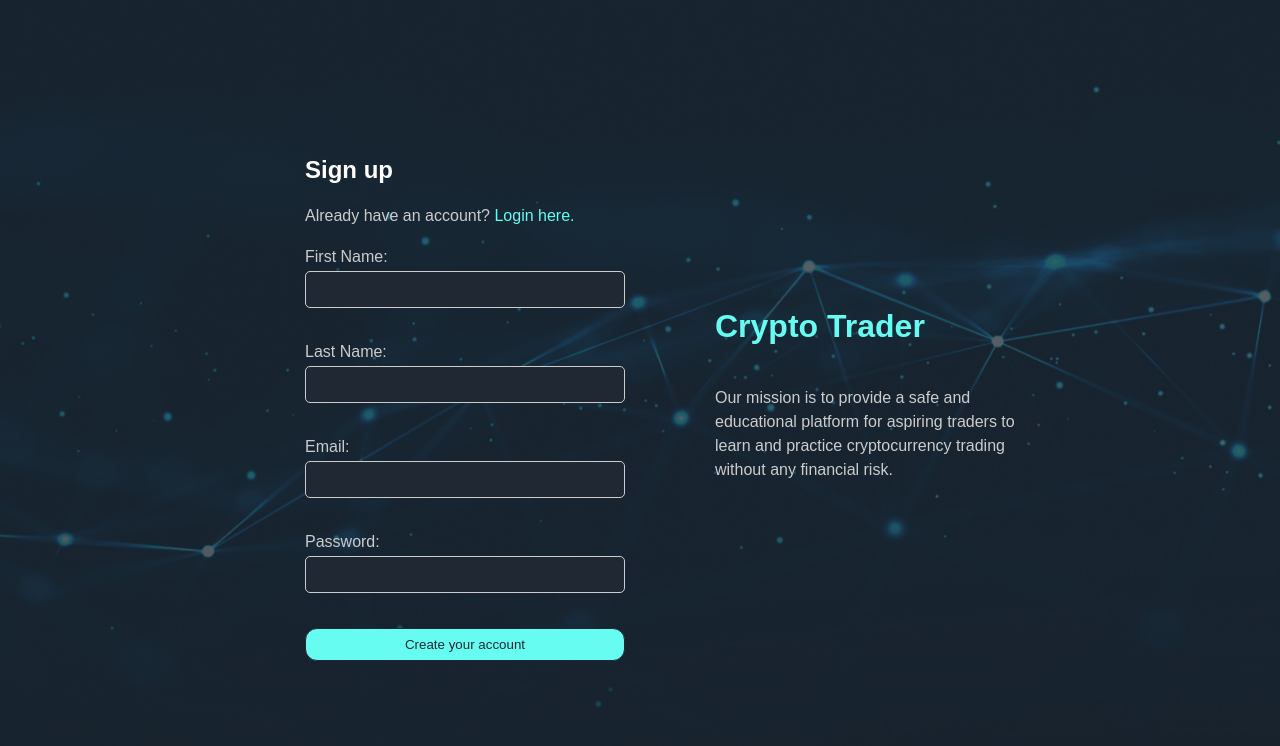
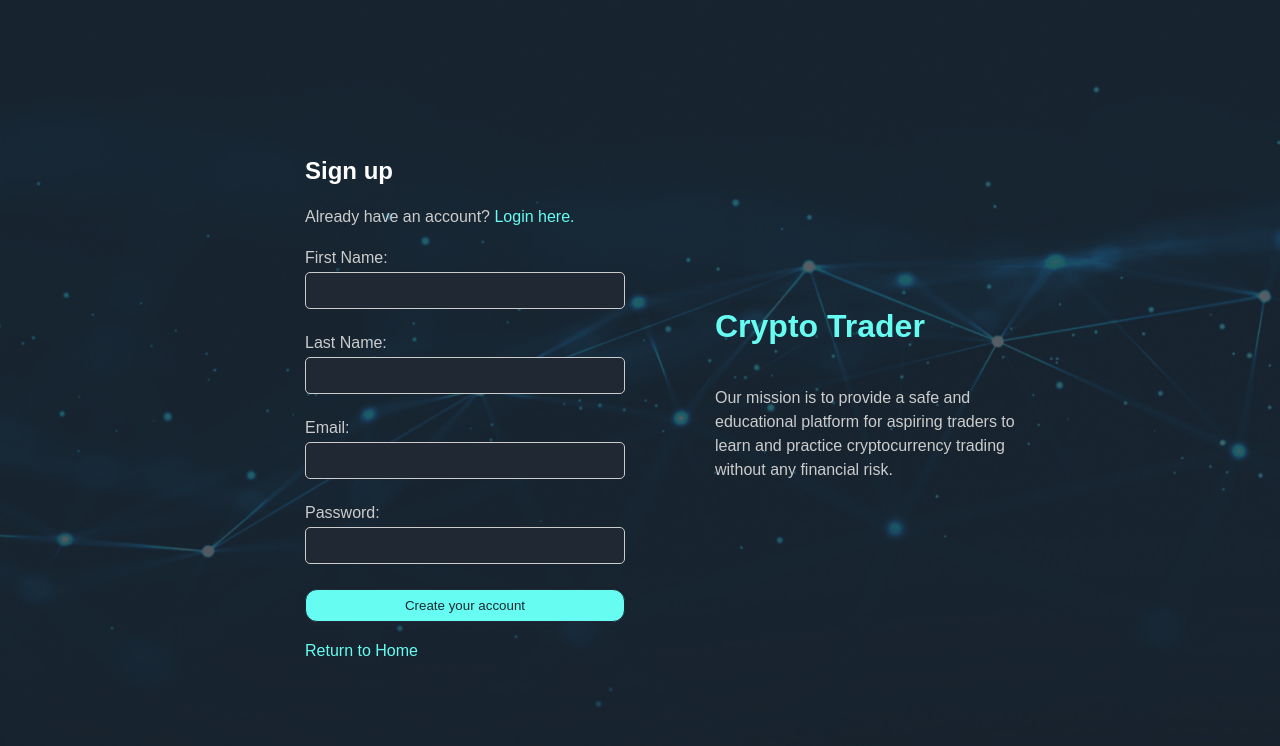
Before and after one commit to trading-app-ca/client, a React (Create React App) app: page /register in a window 1280 px wide. Shown: the top 746 px of the page. Built offline with nearby package versions, Linux system fonts and the light colour scheme.

Commit message:
added link to return home from login/register page

```diff
--- a/src/components/AuthForm.jsx
+++ b/src/components/AuthForm.jsx
@@ -42,6 +42,9 @@ const AuthForm = ({ isRegister, handleSubmit }) => {
             {isRegister ? 'Create your account' : 'Sign in'}
           </button>
         </form>
+        <div className="return-home">
+          <Link to="/">Return to Home</Link>
+        </div>
       </div>
       <div className="info-text">
         <h2>Crypto Trader</h2>
--- a/src/styles/pages/AuthForm.scss
+++ b/src/styles/pages/AuthForm.scss
@@ -6,8 +6,22 @@
   font-family: Arial, sans-serif;
 
   .form-container {
+
+    div.return-home {
+      margin-top: 20px;
+      a {
+        text-decoration: none;
+        color: $secondary-colour;
+        &:hover {
+          text-decoration: underline;
+          cursor: pointer;
+        }
+      }
+    }
+
     @include section-padding(40px);
     @include container-max-width(400px);
+
 
     h1 {
       margin-bottom: 20px;
--- a/src/styles/utils/mixins.scss
+++ b/src/styles/utils/mixins.scss
@@ -5,7 +5,7 @@
     align-items: center;
 }
 
-@mixin form-layout($gap: 20px) {
+@mixin form-layout($gap: 10px) {
     display: flex;
     flex-direction: column;
     gap: $gap;
```
